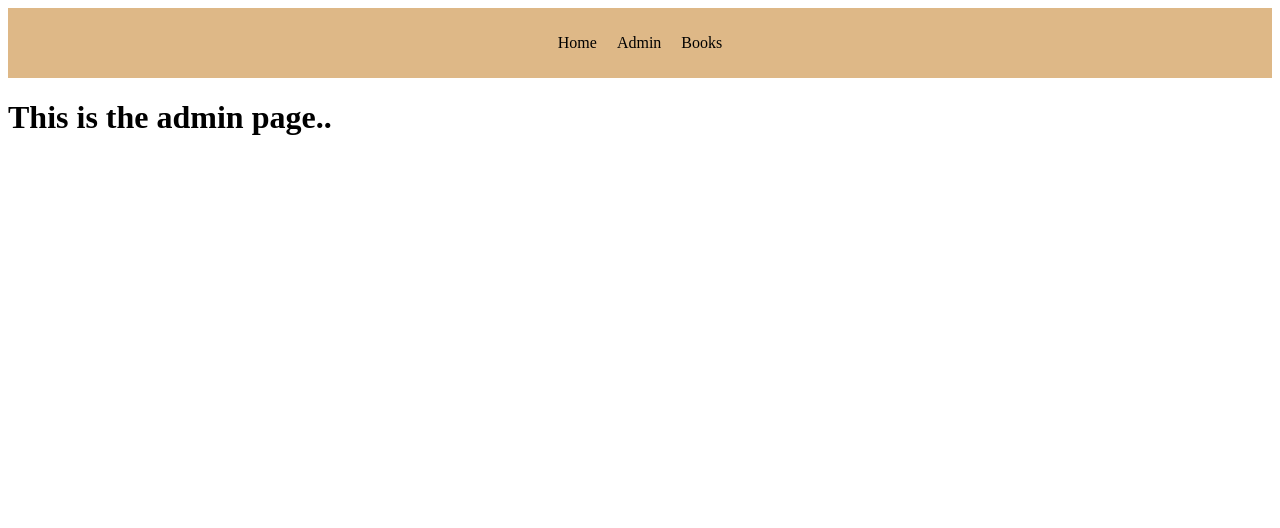
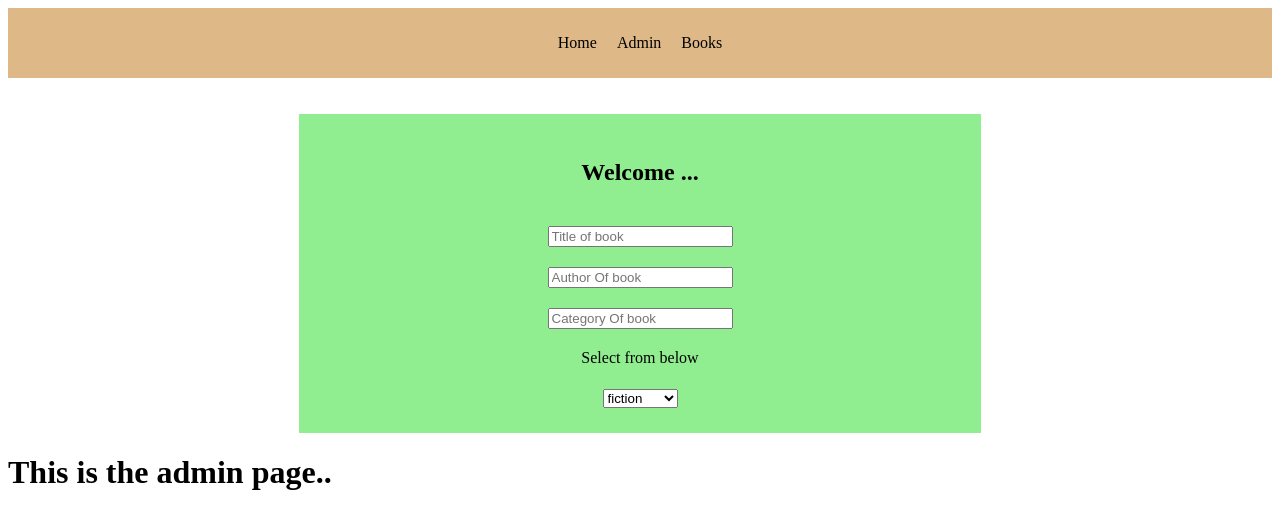
Before and after one commit to SwethaSheelam/Maineval2, a plain HTML site: page admin.html in a window 1280 px wide. Drawn offline with Linux system fonts and the light colour scheme.

Commit message:
Modified form for admin pagey

```diff
--- a/admin.html
+++ b/admin.html
@@ -5,19 +5,32 @@
     <meta name="viewport" content="width=device-width, initial-scale=1.0">
     <title>Book Management App</title>
     <link rel="stylesheet" href="./styles/index.css">
+    <link rel="stylesheet" href="./styles/style.css">
+
 </head>
 <body>
 
-        <div id="nav">
-            <div id="form">
-                <input type="text" placeholder="Enter book name" >
-                <input type="text" placeholder="Enter Option A">
-            </div>
+        <div id="nav"></div><br><br>
+            <form id="form">
+                <h2>Welcome ...</h2>
+                <input type="text" placeholder="Title of book" >
+                <input type="text" placeholder="Author Of book">
+                <input type="text" placeholder="Category Of book">
+               <option value=" ">Select from below  </option>
+               <select name="" id="">Option
+                <option value=" ">fiction</option>
+                <option value=" ">comedy</option>
+                <option value=" ">technical</option>
+               </select>
 
-        </div>
+
+            </form>
+
+
      <h1>This is the admin page..</h1>
      </body>
      <script src="./scripts/navbar.js"></script>
+     <script src="./scripts/admin.js"></script>
 
 
 
--- a/styles/style.css
+++ b/styles/style.css
@@ -8,4 +8,5 @@ form{
     margin: auto;
     padding: 25px;
     flex-direction: column;
+
 }
```
Also changed, not shown: styles/admin.css (added).
